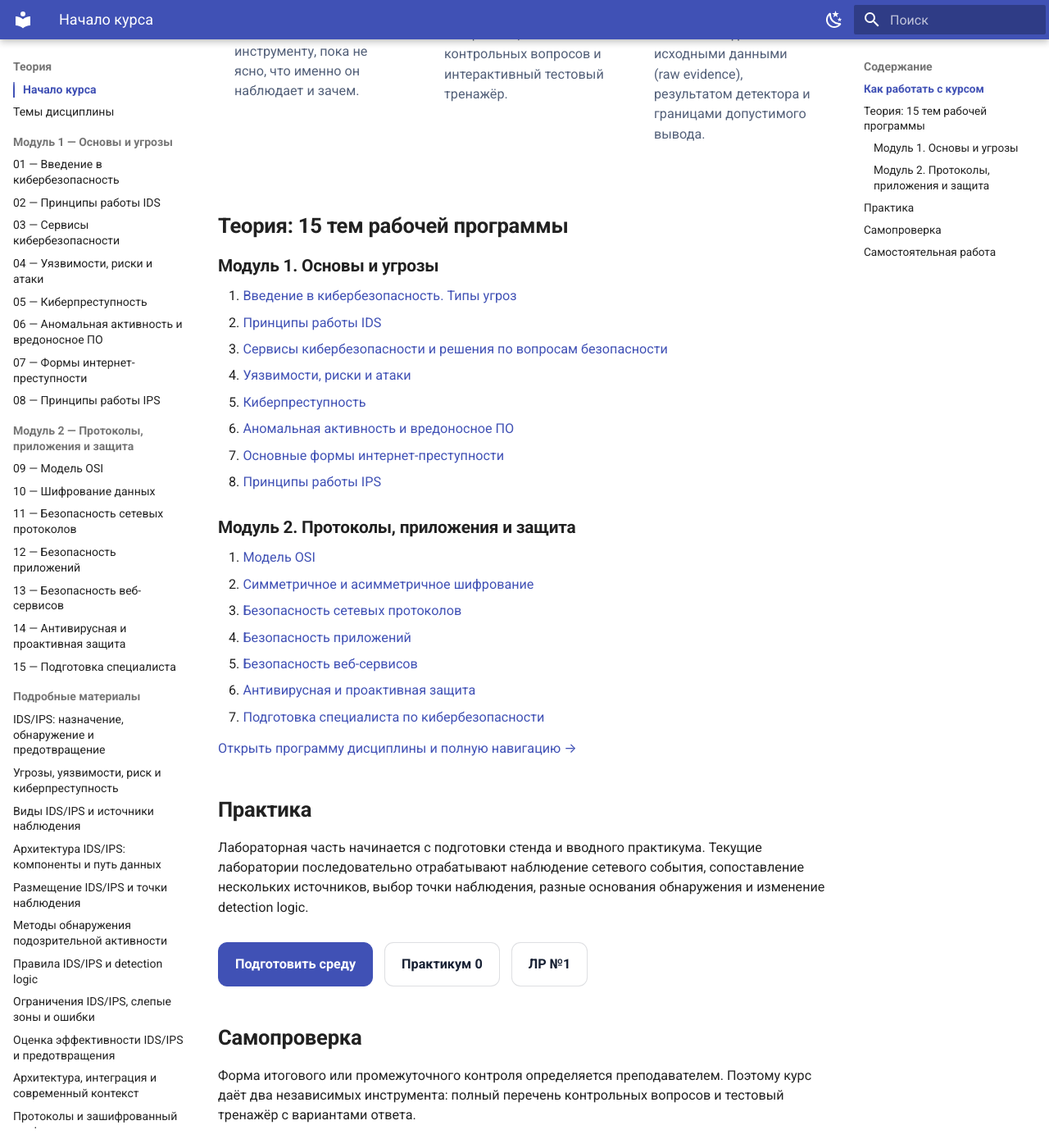
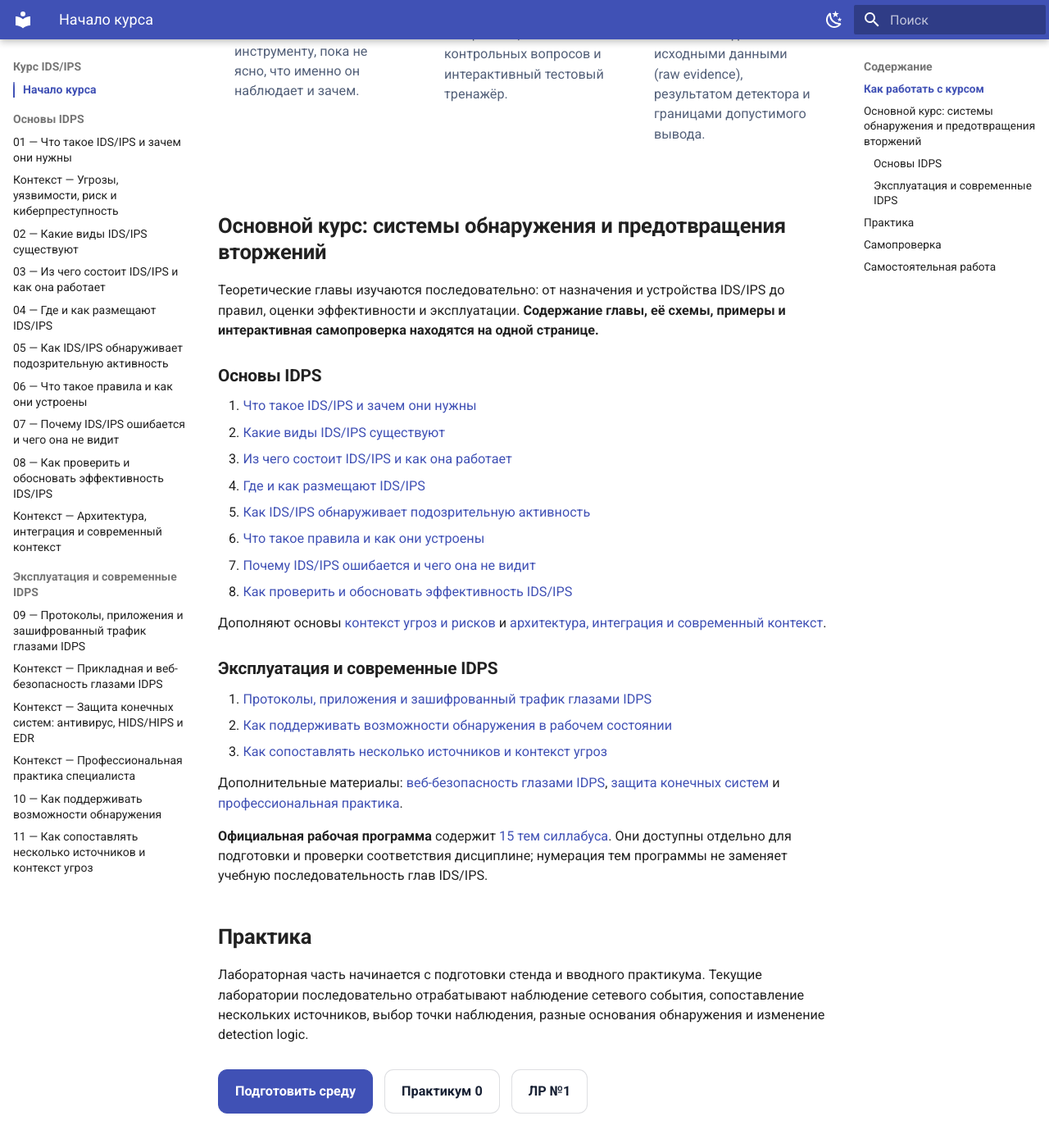
Before and after one commit to 11ndra/spvo, an MkDocs documentation site: the page built from docs/index.md, in a window 1280 px wide and 1400 px high, scrolled down 998 px. Shown: the whole window at 82% size. Built offline with MkDocs 1.6.1 and Material for MkDocs 9.7.7, drawn with Linux system fonts in a browser that asks for light colours; some of the changed text lies outside the part shown.

Commit message:
pewpewpew

```diff
--- a/docs/index.md
+++ b/docs/index.md
@@ -11,8 +11,8 @@
   </div>
 
   <div class="home-actions">
-    <a class="course-btn primary" href="topics/01-cybersecurity-threats/">Начать обучение</a>
-    <a class="course-btn" href="syllabus/">15 тем курса</a>
+    <a class="course-btn primary" href="course/01-intro/">Начать обучение с IDS/IPS</a>
+    <a class="course-btn" href="syllabus/">Темы силлабуса</a>
     <a class="course-btn" href="resources/test-bank/">Тестовый тренажёр</a>
     <a class="course-btn" href="labs/environment/">Лабораторные работы</a>
   </div>
@@ -40,30 +40,32 @@
   </article>
 </div>
 
-## Теория: 15 тем рабочей программы
+## Основной курс: системы обнаружения и предотвращения вторжений
 
-### Модуль 1. Основы и угрозы
+Теоретические главы изучаются последовательно: от назначения и устройства IDS/IPS до правил, оценки эффективности и эксплуатации. **Содержание главы, её схемы, примеры и интерактивная самопроверка находятся на одной странице.**
 
-1. [Введение в кибербезопасность. Типы угроз](topics/01-cybersecurity-threats.md)
-2. [Принципы работы IDS](topics/02-ids-principles.md)
-3. [Сервисы кибербезопасности и решения по вопросам безопасности](topics/03-security-services.md)
-4. [Уязвимости, риски и атаки](topics/04-vulnerabilities-risks-attacks.md)
-5. [Киберпреступность](topics/05-cybercrime.md)
-6. [Аномальная активность и вредоносное ПО](topics/06-anomaly-malware.md)
-7. [Основные формы интернет-преступности](topics/07-internet-crime.md)
-8. [Принципы работы IPS](topics/08-ips-principles.md)
+### Основы IDPS
 
-### Модуль 2. Протоколы, приложения и защита
+1. [Что такое IDS/IPS и зачем они нужны](course/01-intro.md)
+2. [Какие виды IDS/IPS существуют](course/02-classification.md)
+3. [Из чего состоит IDS/IPS и как она работает](course/03-detection.md)
+4. [Где и как размещают IDS/IPS](course/04-detection-methods.md)
+5. [Как IDS/IPS обнаруживает подозрительную активность](course/05-firewall-vs-idps.md)
+6. [Что такое правила и как они устроены](course/06-rules.md)
+7. [Почему IDS/IPS ошибается и чего она не видит](course/07-limitations.md)
+8. [Как проверить и обосновать эффективность IDS/IPS](course/08-effectiveness.md)
 
-9. [Модель OSI](topics/09-osi.md)
-10. [Симметричное и асимметричное шифрование](topics/10-crypto.md)
-11. [Безопасность сетевых протоколов](topics/11-network-protocol-security.md)
-12. [Безопасность приложений](topics/12-application-security.md)
-13. [Безопасность веб-сервисов](topics/13-web-services-security.md)
-14. [Антивирусная и проактивная защита](topics/14-antivirus-proactive.md)
-15. [Подготовка специалиста по кибербезопасности](topics/15-professional-preparation.md)
+Дополняют основы [контекст угроз и рисков](course/01a-threat-context.md) и [архитектура, интеграция и современный контекст](course/08a-integration-context.md).
 
-[Открыть программу дисциплины и полную навигацию →](syllabus/)
+### Эксплуатация и современные IDPS
+
+9. [Протоколы, приложения и зашифрованный трафик глазами IDPS](course/09-protocol-visibility.md)
+10. [Как поддерживать возможности обнаружения в рабочем состоянии](course/10-operations-lifecycle.md)
+11. [Как сопоставлять несколько источников и контекст угроз](course/11-multi-source-correlation.md)
+
+Дополнительные материалы: [веб-безопасность глазами IDPS](course/09a-application-web-security.md), [защита конечных систем](course/09b-endpoint-protection.md) и [профессиональная практика](course/09c-professional-practice.md).
+
+**Официальная рабочая программа** содержит [15 тем силлабуса](syllabus/). Они доступны отдельно для подготовки и проверки соответствия дисциплине; нумерация тем программы не заменяет учебную последовательность глав IDS/IPS.
 
 ## Практика
 
--- a/mkdocs.yml
+++ b/mkdocs.yml
@@ -65,10 +65,29 @@ extra_javascript:
   - assets/javascripts/test-bank.js
 
 nav:
-  - Теория:
+  - Курс IDS/IPS:
       - Начало курса: index.md
-      - Темы дисциплины: syllabus/index.md
-      - "Модуль 1 — Основы и угрозы":
+      - Основы IDPS:
+          - "01 — Что такое IDS/IPS и зачем они нужны": course/01-intro.md
+          - "Контекст — Угрозы, уязвимости, риск и киберпреступность": course/01a-threat-context.md
+          - "02 — Какие виды IDS/IPS существуют": course/02-classification.md
+          - "03 — Из чего состоит IDS/IPS и как она работает": course/03-detection.md
+          - "04 — Где и как размещают IDS/IPS": course/04-detection-methods.md
+          - "05 — Как IDS/IPS обнаруживает подозрительную активность": course/05-firewall-vs-idps.md
+          - "06 — Что такое правила и как они устроены": course/06-rules.md
+          - "07 — Почему IDS/IPS ошибается и чего она не видит": course/07-limitations.md
+          - "08 — Как проверить и обосновать эффективность IDS/IPS": course/08-effectiveness.md
+          - "Контекст — Архитектура, интеграция и современный контекст": course/08a-integration-context.md
+      - Эксплуатация и современные IDPS:
+          - "09 — Протоколы, приложения и зашифрованный трафик глазами IDPS": course/09-protocol-visibility.md
+          - "Контекст — Прикладная и веб-безопасность глазами IDPS": course/09a-application-web-security.md
+          - "Контекст — Защита конечных систем: антивирус, HIDS/HIPS и EDR": course/09b-endpoint-protection.md
+          - "Контекст — Профессиональная практика специалиста": course/09c-professional-practice.md
+          - "10 — Как поддерживать возможности обнаружения": course/10-operations-lifecycle.md
+          - "11 — Как сопоставлять несколько источников и контекст угроз": course/11-multi-source-correlation.md
+  - Программа дисциплины:
+      - 15 тем силлабуса: syllabus/index.md
+      - Темы 01–08:
           - "01 — Введение в кибербезопасность": topics/01-cybersecurity-threats.md
           - "02 — Принципы работы IDS": topics/02-ids-principles.md
           - "03 — Сервисы кибербезопасности": topics/03-security-services.md
@@ -77,7 +96,7 @@ nav:
           - "06 — Аномальная активность и вредоносное ПО": topics/06-anomaly-malware.md
           - "07 — Формы интернет-преступности": topics/07-internet-crime.md
           - "08 — Принципы работы IPS": topics/08-ips-principles.md
-      - "Модуль 2 — Протоколы, приложения и защита":
+      - Темы 09–15:
           - "09 — Модель OSI": topics/09-osi.md
           - "10 — Шифрование данных": topics/10-crypto.md
           - "11 — Безопасность сетевых протоколов": topics/11-network-protocol-security.md
@@ -85,23 +104,6 @@ nav:
           - "13 — Безопасность веб-сервисов": topics/13-web-services-security.md
           - "14 — Антивирусная и проактивная защита": topics/14-antivirus-proactive.md
           - "15 — Подготовка специалиста": topics/15-professional-preparation.md
-      - Подробные материалы:
-          - "IDS/IPS: назначение, обнаружение и предотвращение": course/01-intro.md
-          - "Угрозы, уязвимости, риск и киберпреступность": course/01a-threat-context.md
-          - "Виды IDS/IPS и источники наблюдения": course/02-classification.md
-          - "Архитектура IDS/IPS: компоненты и путь данных": course/03-detection.md
-          - "Размещение IDS/IPS и точки наблюдения": course/04-detection-methods.md
-          - "Методы обнаружения подозрительной активности": course/05-firewall-vs-idps.md
-          - "Правила IDS/IPS и detection logic": course/06-rules.md
-          - "Ограничения IDS/IPS, слепые зоны и ошибки": course/07-limitations.md
-          - "Оценка эффективности IDS/IPS и предотвращения": course/08-effectiveness.md
-          - "Архитектура, интеграция и современный контекст": course/08a-integration-context.md
-          - "Протоколы и зашифрованный трафик": course/09-protocol-visibility.md
-          - "Безопасность приложений и веб-сервисов": course/09a-application-web-security.md
-          - "Антивирус, HIDS/HIPS и EDR": course/09b-endpoint-protection.md
-          - "Профессиональная практика специалиста": course/09c-professional-practice.md
-          - "Сопровождение возможностей обнаружения": course/10-operations-lifecycle.md
-          - "Корреляция нескольких источников": course/11-multi-source-correlation.md
   - Практика:
       - "00 — Подготовка лабораторной среды": labs/environment/index.md
       - "Практикум 0 — Знакомство с рабочей IDPS": labs/orientation/index.md
```
Also changed, not shown: docs/syllabus/index.md (+3 -3 lines).
